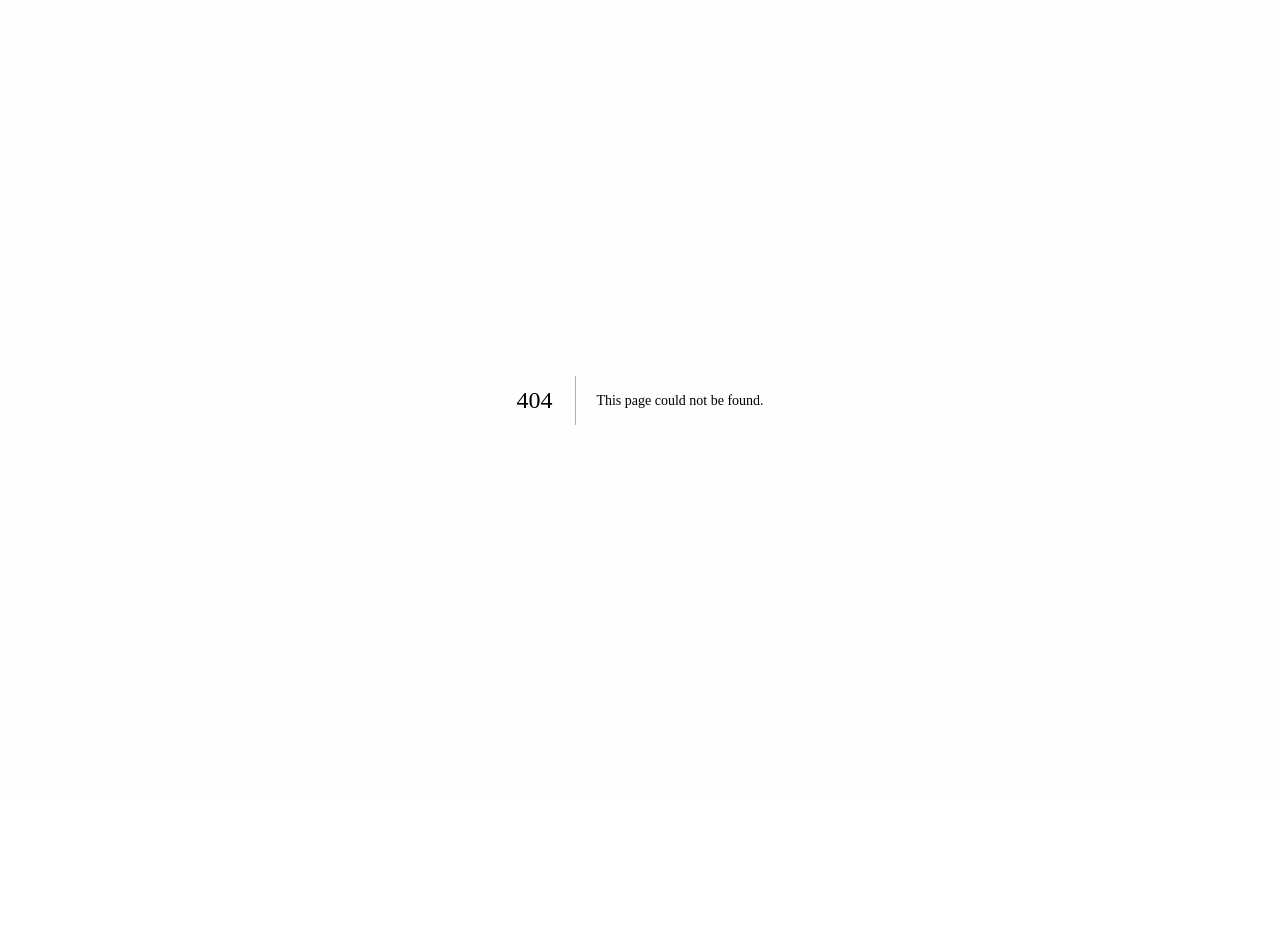
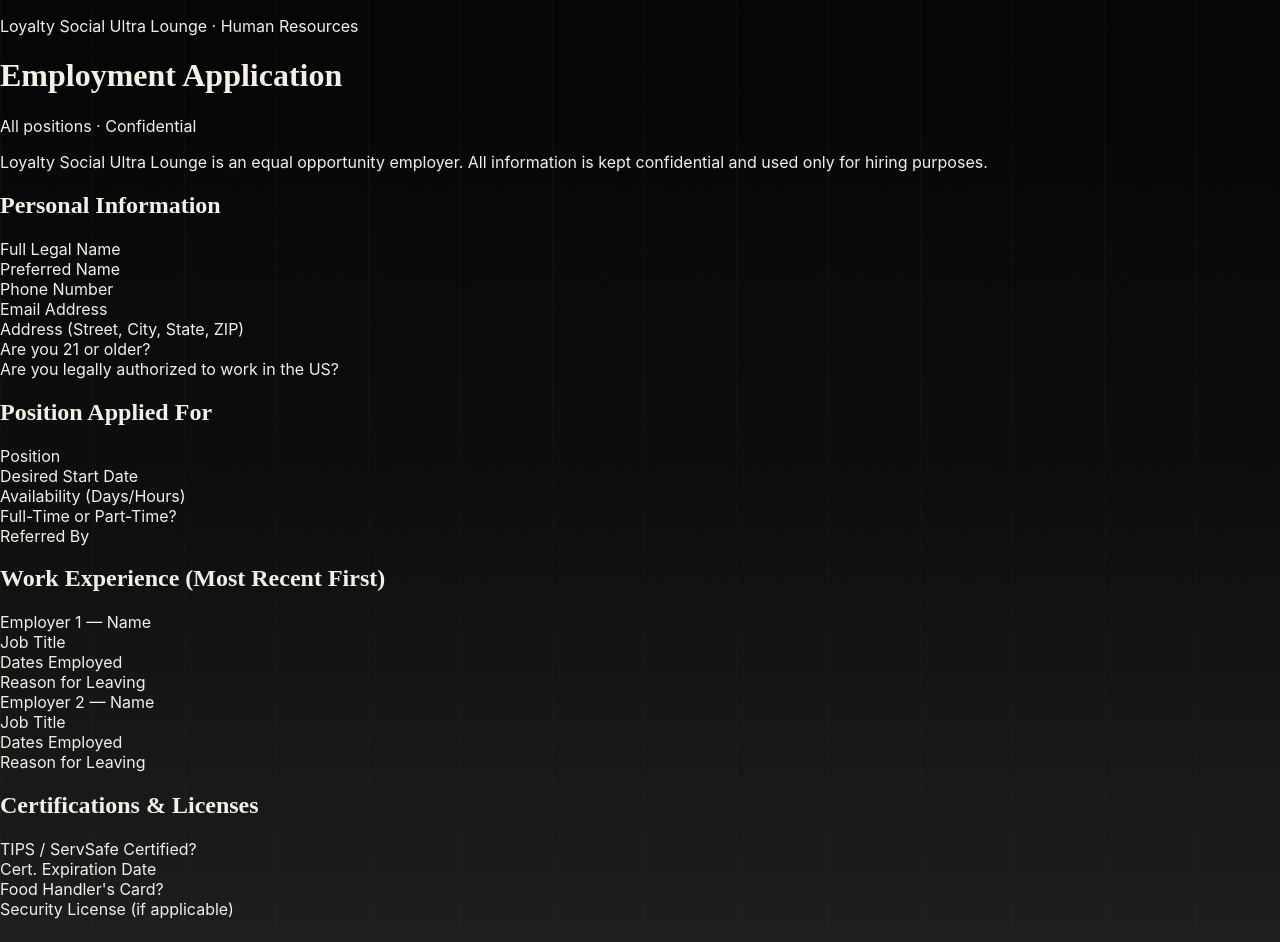
Before and after one commit to mgcglobalconsulting/loyaltysocial, a Next.js app: page /hr/application in a window 1280 px wide. Before the commit this address had no page. Shown: the top 942 px of the page. Before the commit the page ends 800 px from the top, so only its background shows below. Built offline with nearby package versions, Linux system fonts and the light colour scheme.

Commit message:
feat: add printable Employment Application HR page

```diff
--- /dev/null
+++ b/app/hr/application/page.tsx
@@ -0,0 +1,73 @@
+import { HRLayout } from '@/components/hr/HRLayout'
+
+function Field({ label, wide }: { label: string; wide?: boolean }) {
+  return (
+    <div className={`mb-5 ${wide ? 'col-span-2' : ''}`}>
+      <label className="block text-[#C9A24A] text-xs uppercase tracking-widest mb-1">{label}</label>
+      <div className="border-b border-[#242424] py-2 print:border-black" />
+    </div>
+  )
+}
+
+function Section({ title, children }: { title: string; children: React.ReactNode }) {
+  return (
+    <div className="mb-8">
+      <h2 className="text-[#F4D06F] text-sm font-semibold uppercase tracking-widest mb-4 pb-1 border-b border-[#1A1A1A]">{title}</h2>
+      <div className="grid grid-cols-2 gap-x-8">{children}</div>
+    </div>
+  )
+}
+
+export default function ApplicationPage() {
+  return (
+    <HRLayout title="Employment Application" subtitle="All positions · Confidential">
+      <p className="text-[#9F7A28] text-xs mb-8 italic">
+        Loyalty Social Ultra Lounge is an equal opportunity employer. All information is kept confidential and used only for hiring purposes.
+      </p>
+
+      <Section title="Personal Information">
+        <Field label="Full Legal Name" wide />
+        <Field label="Preferred Name" />
+        <Field label="Phone Number" />
+        <Field label="Email Address" wide />
+        <Field label="Address (Street, City, State, ZIP)" wide />
+        <Field label="Are you 21 or older?" />
+        <Field label="Are you legally authorized to work in the US?" />
+      </Section>
+
+      <Section title="Position Applied For">
+        <Field label="Position" />
+        <Field label="Desired Start Date" />
+        <Field label="Availability (Days/Hours)" wide />
+        <Field label="Full-Time or Part-Time?" />
+        <Field label="Referred By" />
+      </Section>
+
+      <Section title="Work Experience (Most Recent First)">
+        <Field label="Employer 1 — Name" wide />
+        <Field label="Job Title" />
+        <Field label="Dates Employed" />
+        <Field label="Reason for Leaving" wide />
+        <Field label="Employer 2 — Name" wide />
+        <Field label="Job Title" />
+        <Field label="Dates Employed" />
+        <Field label="Reason for Leaving" wide />
+      </Section>
+
+      <Section title="Certifications & Licenses">
+        <Field label="TIPS / ServSafe Certified?" />
+        <Field label="Cert. Expiration Date" />
+        <Field label="Food Handler's Card?" />
+        <Field label="Security License (if applicable)" />
+      </Section>
+
+      <Section title="Acknowledgment">
+        <div className="col-span-2 text-[#9F7A28] text-xs mb-4">
+          By signing below, I certify that all information provided is true and complete. I understand that falsification of any information is grounds for immediate dismissal.
+        </div>
+        <Field label="Signature" />
+        <Field label="Date" />
+      </Section>
+    </HRLayout>
+  )
+}
```
